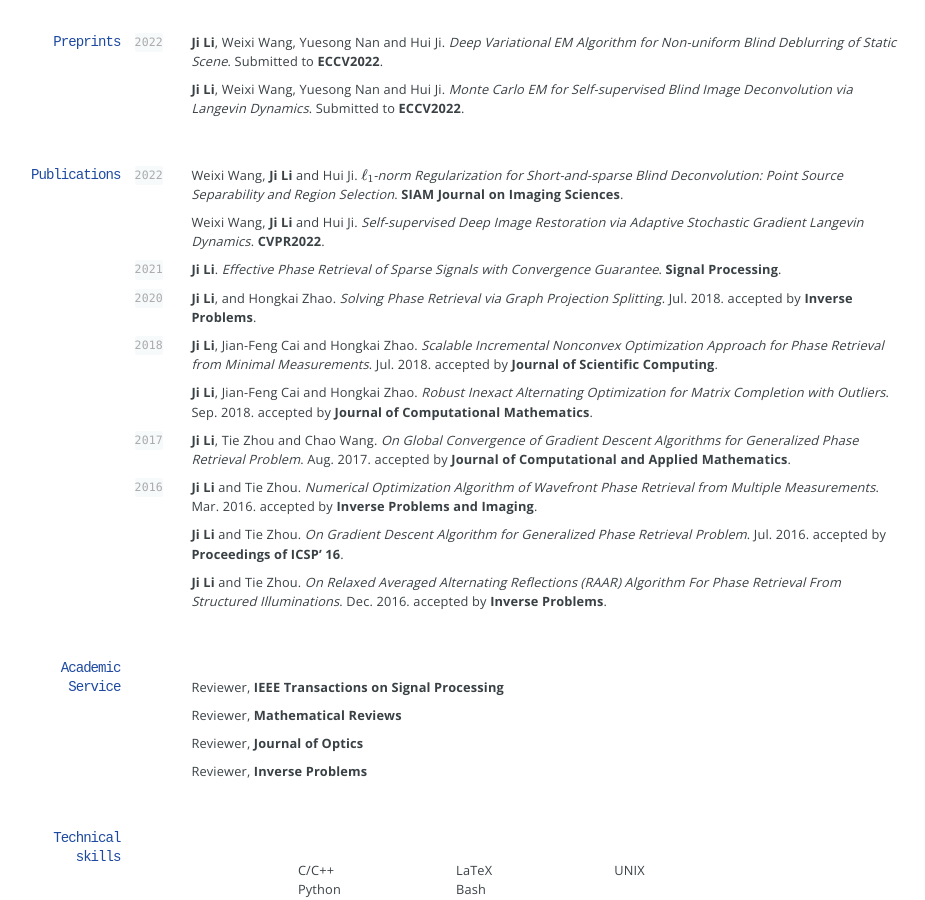
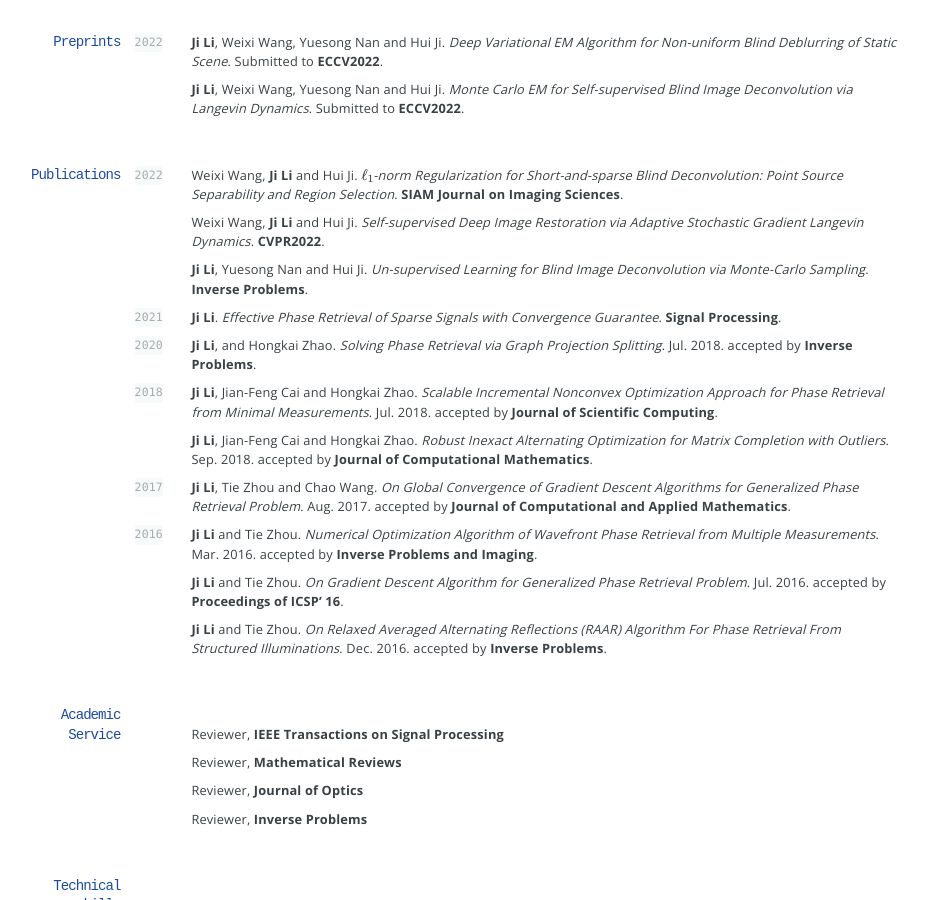
Before and after one commit to Chilie/chilie.github.io, a Jekyll site: the page built from cv-en.md, in a window 1280 px wide and 900 px high, scrolled down 1827 px. Shown: the whole window, without its empty margins (171-1096 px from the left). Built offline with Jekyll 4.4.1, drawn with Linux system fonts in a browser that asks for light colours; some web fonts are replaced; Markdown is read by kramdown in place of the engine named in the settings; formulas are drawn with MathJax 3.

Commit message:
update cv

```diff
--- a/cv-en.md
+++ b/cv-en.md
@@ -126,6 +126,9 @@ Weixi Wang, __Ji Li__ and Hui Ji. _$\ell_1$-norm Regularization for Short-and-sp
 
 Weixi Wang, __Ji Li__ and Hui Ji. _Self-supervised Deep Image Restoration via Adaptive Stochastic Gradient Langevin Dynamics_. __CVPR2022__.
 
+__Ji Li__, Yuesong Nan and Hui Ji. _Un-supervised Learning for Blind Image Deconvolution via Monte-Carlo Sampling_. __Inverse Problems__.
+
+
 `2021`
 __Ji Li__. _Effective Phase Retrieval of Sparse Signals with Convergence Guarantee_. __Signal Processing__.
 
```
